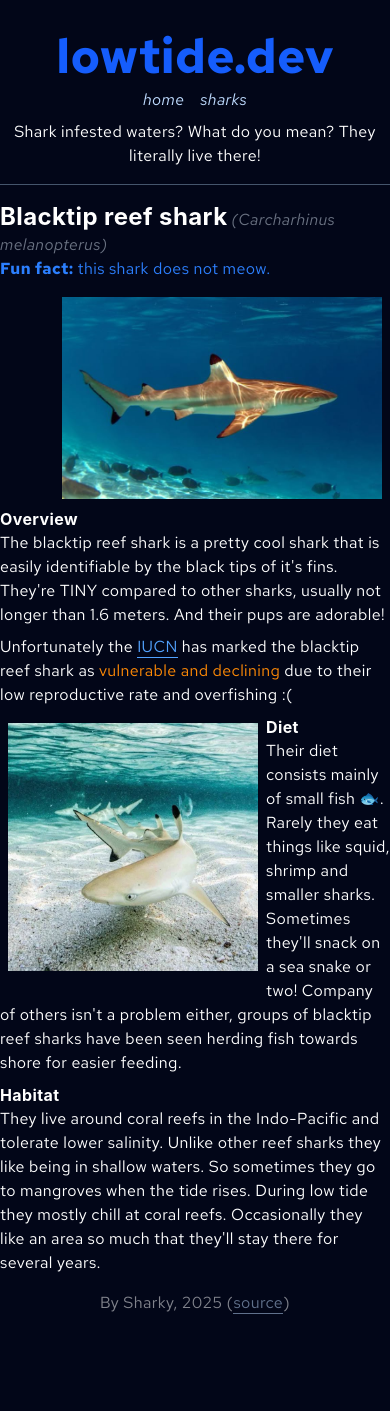
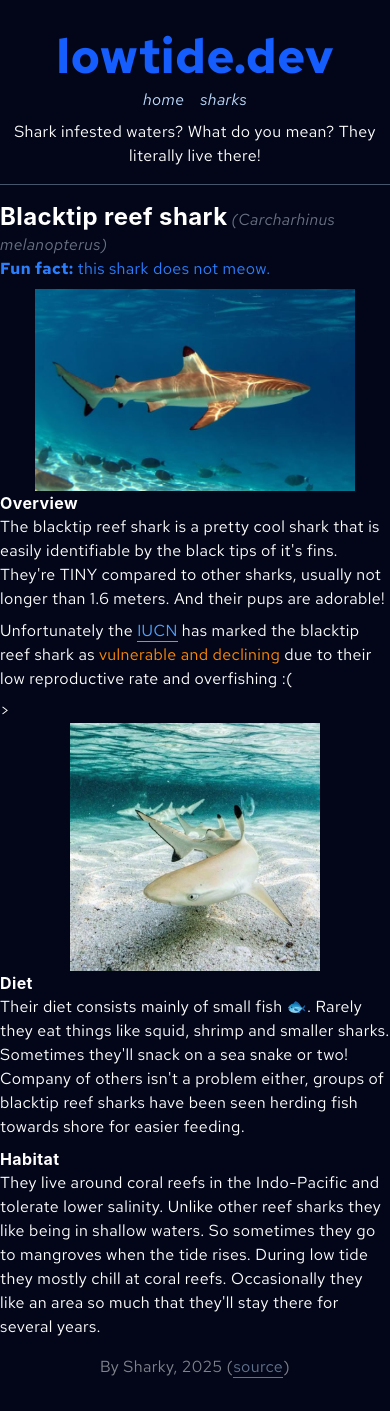
Before and after one commit to sharkyfur7/lowtide, a SvelteKit app: page /shark in a window 390 px wide. Before the commit the page ends 1347 px from the top, so only its background shows below. Built offline with nearby package versions, Linux system fonts and the light colour scheme.

Commit message:
Made the website more responsive on smaller screens <3

```diff
--- a/src/routes/+page.svelte
+++ b/src/routes/+page.svelte
@@ -53,7 +53,7 @@
 			src="/shark/shar.jpg"
 			loading="lazy"
 			alt="happy shark"
-			class="m-1 max-w-[220px] sm:float-right"
+			class="m-auto max-w-[220px] sm:float-right sm:m-1"
 		/>
 
 		<h2>whoami</h2>
@@ -108,8 +108,7 @@
 		<h2>Sharks are cool</h2>
 		<iframe
 			style="margin: 0 auto;"
-			width="560"
-			height="315"
+			class="h-[250px] w-full max-w-[560px] sm:h-[315px]"
 			src="https://www.youtube.com/embed/CbPrRV8b2CI?si=sAtv6yqWckNoShWL"
 			title="YouTube video player"
 			frameborder="0"
@@ -165,7 +164,7 @@
 			/>
 		</div>
 
-		<div class="flex flex-wrap gap-1">
+		<div class="flex flex-wrap justify-center gap-1">
 			<img loading="lazy" alt="computer" src="/buttons/computer.gif" />
 
 			<a class="border-0" href="https://swiftyshq.neocities.org/">
--- a/src/routes/shark/+page.svelte
+++ b/src/routes/shark/+page.svelte
@@ -18,14 +18,12 @@
 		<span class="subtitle">(Carcharhinus melanopterus)</span>
 		<p class="text-blue-500"><b>Fun fact:</b> this shark does not meow.</p>
 
-		<a href="/shark/blacktip_reef.jpg">
 		<img
-				class="float-right m-2"
+			class="m-auto sm:float-right sm:m-2"
 			width="320px"
 			src="/shark/blacktip_reef.jpg"
 			alt="blacktip reef shark"
 		/>
-		</a>
 
 		<h3>Overview</h3>
 		<p>
@@ -43,14 +41,12 @@
 			and overfishing :(
 		</p>
 
-		<a href="/shark/blacktip_reef_pup.jpg"
 		><img
-				class="float-left m-2"
+			class="m-auto sm:float-left sm:m-2"
 			width="250px"
 			src="/shark/blacktip_reef_pup.jpg"
 			alt="blacktip reef shark pups"
-			/></a
-		>
+		/>
 
 		<h3>Diet</h3>
 		<p>
```
Lines whose indentation alone changed are shown as unchanged.
